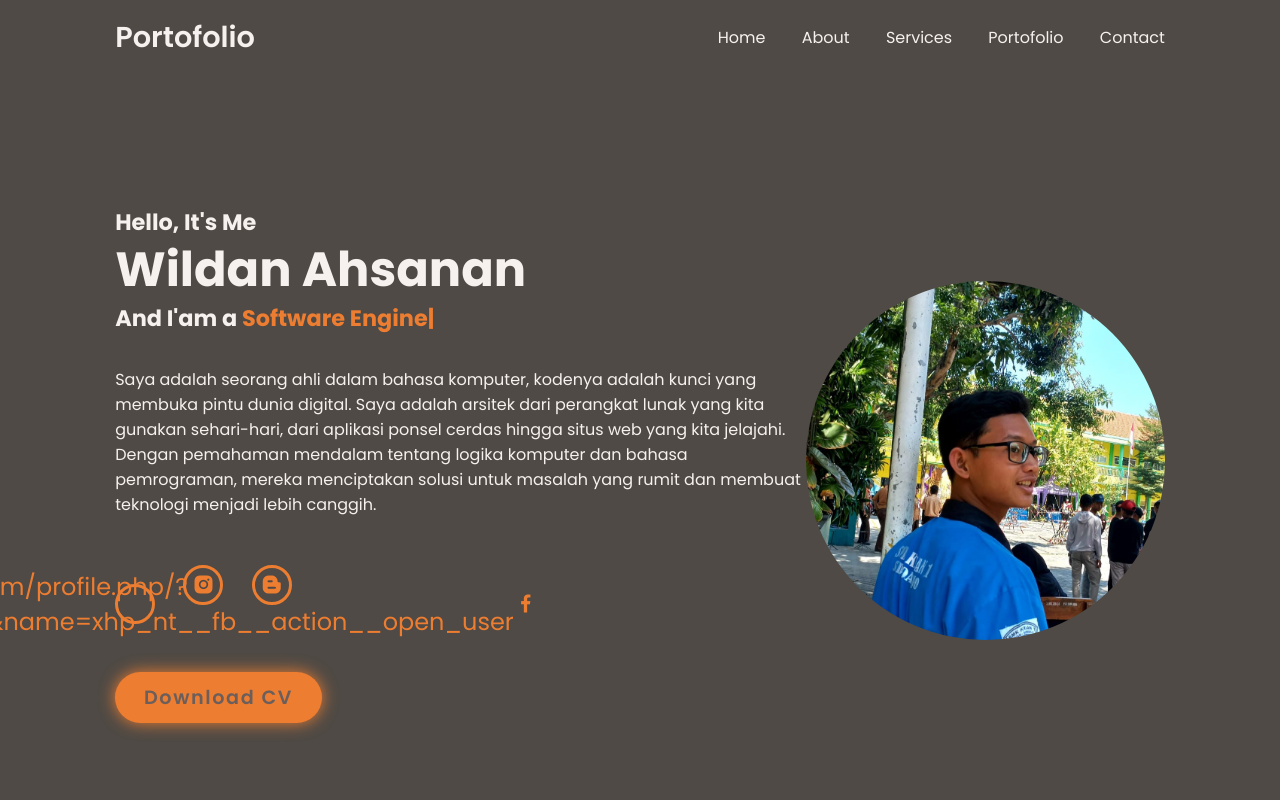
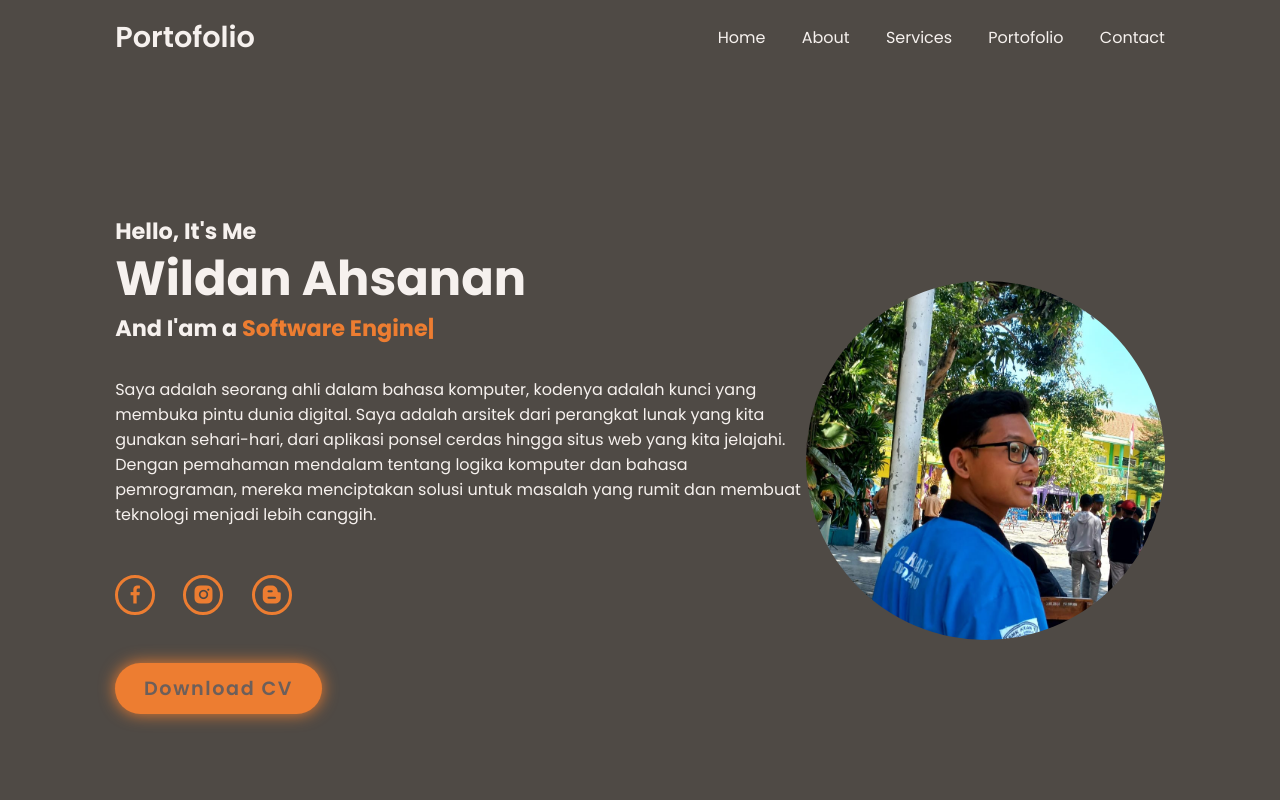
Before and after one commit to WildanAhsanan/WildanAhsanan.github.io, a plain HTML site: page index.html in a window 1280 px wide. Shown: the top 800 px of the page. Drawn offline with nearby package versions, Linux system fonts and the light colour scheme.

Commit message:
Update index.html

```diff
--- a/index.html
+++ b/index.html
@@ -39,7 +39,7 @@
         <h3> And I'am a <span class="multiple-text"></span></h3>
         <P>Saya adalah seorang ahli dalam bahasa komputer, kodenya adalah kunci yang membuka pintu dunia digital. Saya adalah arsitek dari perangkat lunak yang kita gunakan sehari-hari, dari aplikasi ponsel cerdas hingga situs web yang kita jelajahi. Dengan pemahaman mendalam tentang logika komputer dan bahasa pemrograman, mereka menciptakan solusi untuk masalah yang rumit dan membuat teknologi menjadi lebih canggih.</P>
         <div class="social-media">
-          <a href="#">https://m.facebook.com/profile.php/?id=100028947432996&name=xhp_nt__fb__action__open_user<i class='bx bxl-facebook'></i></a>
+          <a href="https://m.facebook.com/profile.php/?id=100028947432996&name=xhp_nt__fb__action__open_user"><i class='bx bxl-facebook'></i></a>
           <a href="https://www.instagram.com/wildan_ahsanan_/?next=%2F"><i class='bx bxl-instagram-alt' ></i></a>
           <a href="https://ahsanan874.blogspot.com/"><i class='bx bxl-blogger'></i></i></a>
         </div>
```
